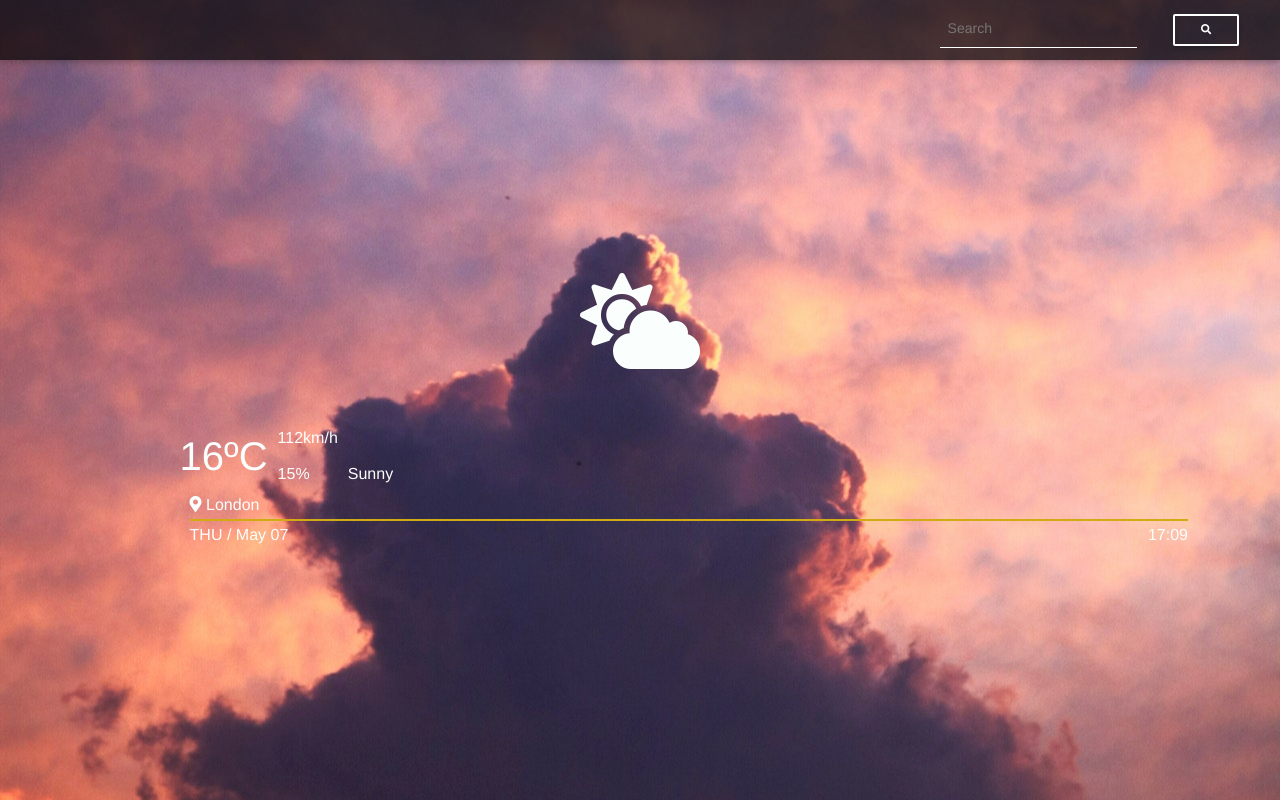
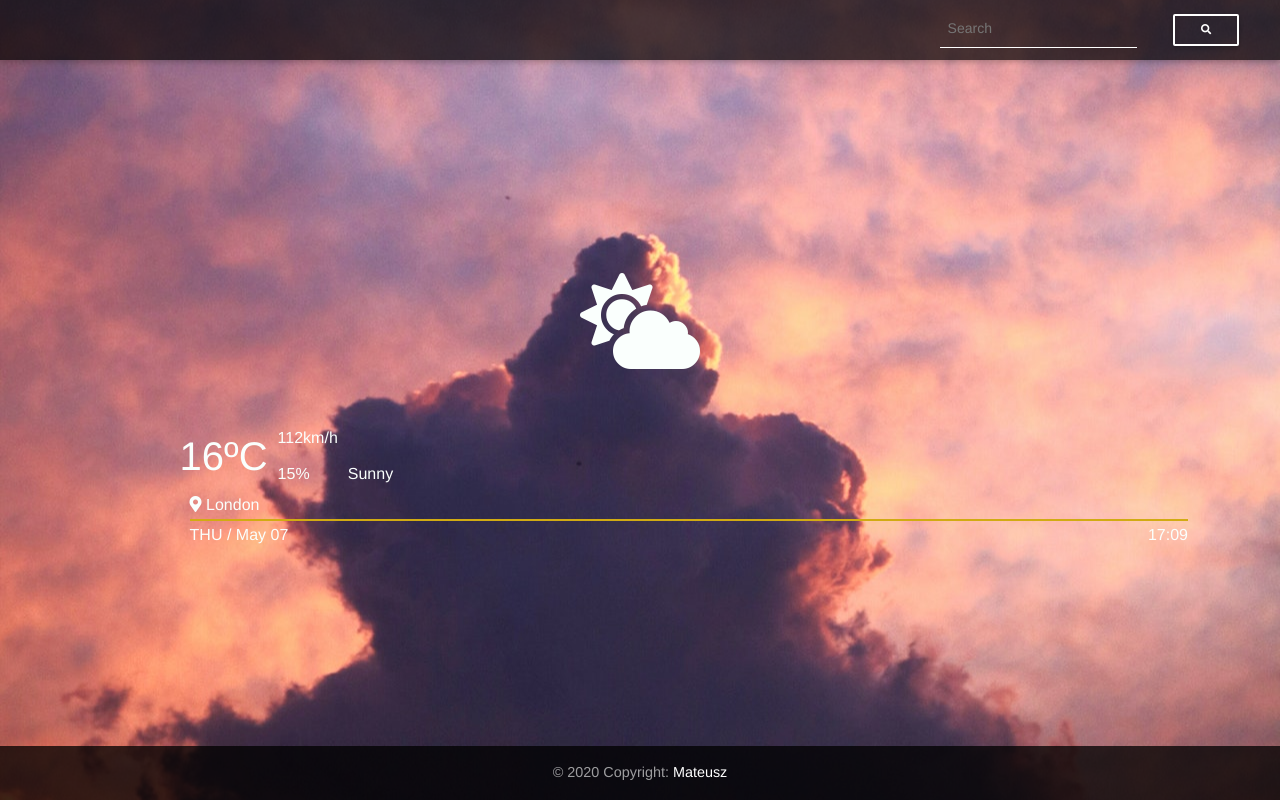
Before and after one commit to mateuszlubianka1993/weather-vue, a Vue app: page / in a window 1280 px wide. Built offline with nearby package versions, Linux system fonts and the light colour scheme.

Commit message:
Add footer component

```diff
--- a/src/App.vue
+++ b/src/App.vue
@@ -2,18 +2,21 @@
   <div id="app">
     <SearchBar/>
     <CurrentDay/>
+    <Footer/>
   </div>
 </template>
 
 <script>
 import CurrentDay from './components/CurrentDay';
 import SearchBar from './components/SearchBar';
+import Footer from './components/Footer';
 
 export default {
   name: 'App',
   components: {
     CurrentDay,
-    SearchBar
+    SearchBar,
+    Footer
   }
 }
 </script>
--- /dev/null
+++ b/src/components/Footer.vue
@@ -0,0 +1,20 @@
+<template>
+  <!-- Footer -->
+  <footer class="page-footer font-small rgba-black-strong fixed-bottom">
+    <!-- Copyright -->
+    <div class="footer-copyright text-center py-3">
+      © 2020 Copyright:
+      <a href=""> Mateusz</a>
+    </div>
+    <!-- Copyright -->
+  </footer>
+  <!-- Footer -->
+</template>
+
+<script>
+export default {
+  name: "Footer",
+};
+</script>
+
+<style scoped></style>
```
